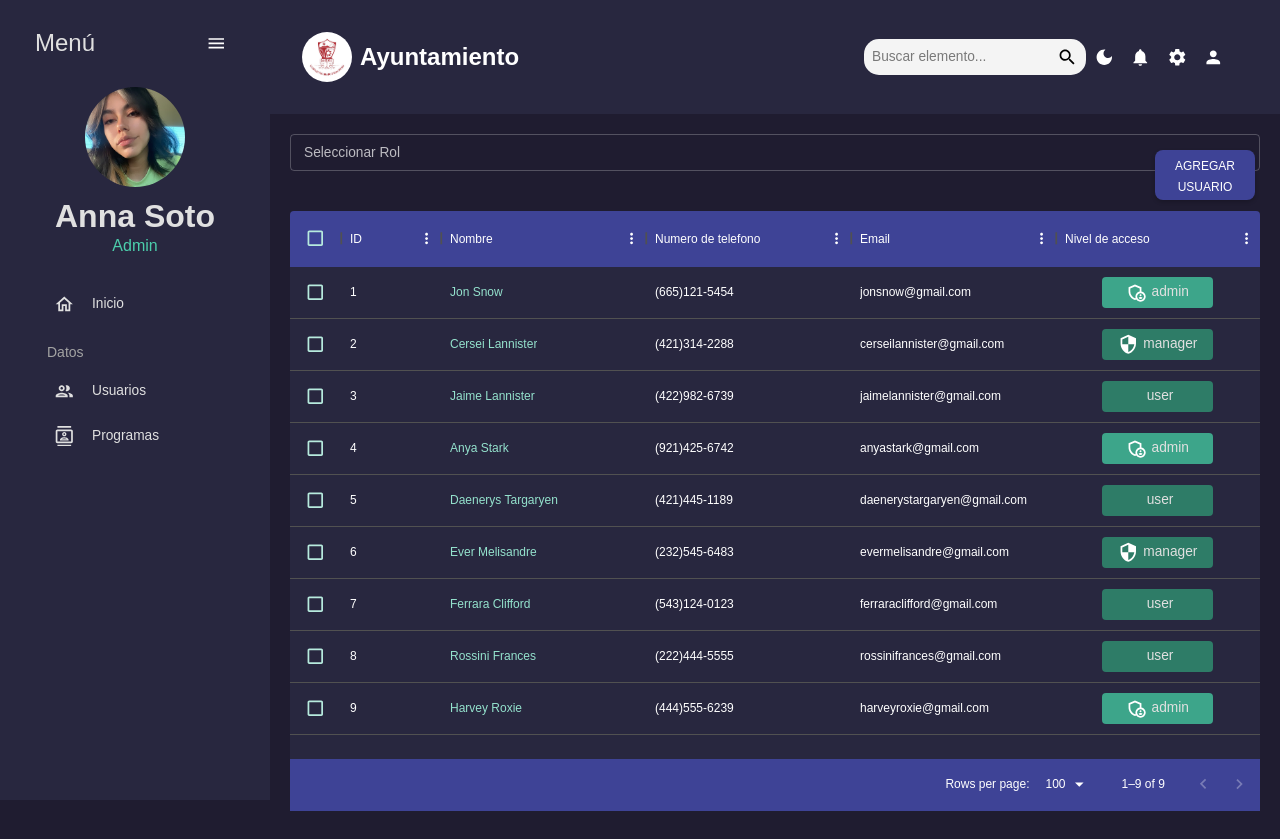
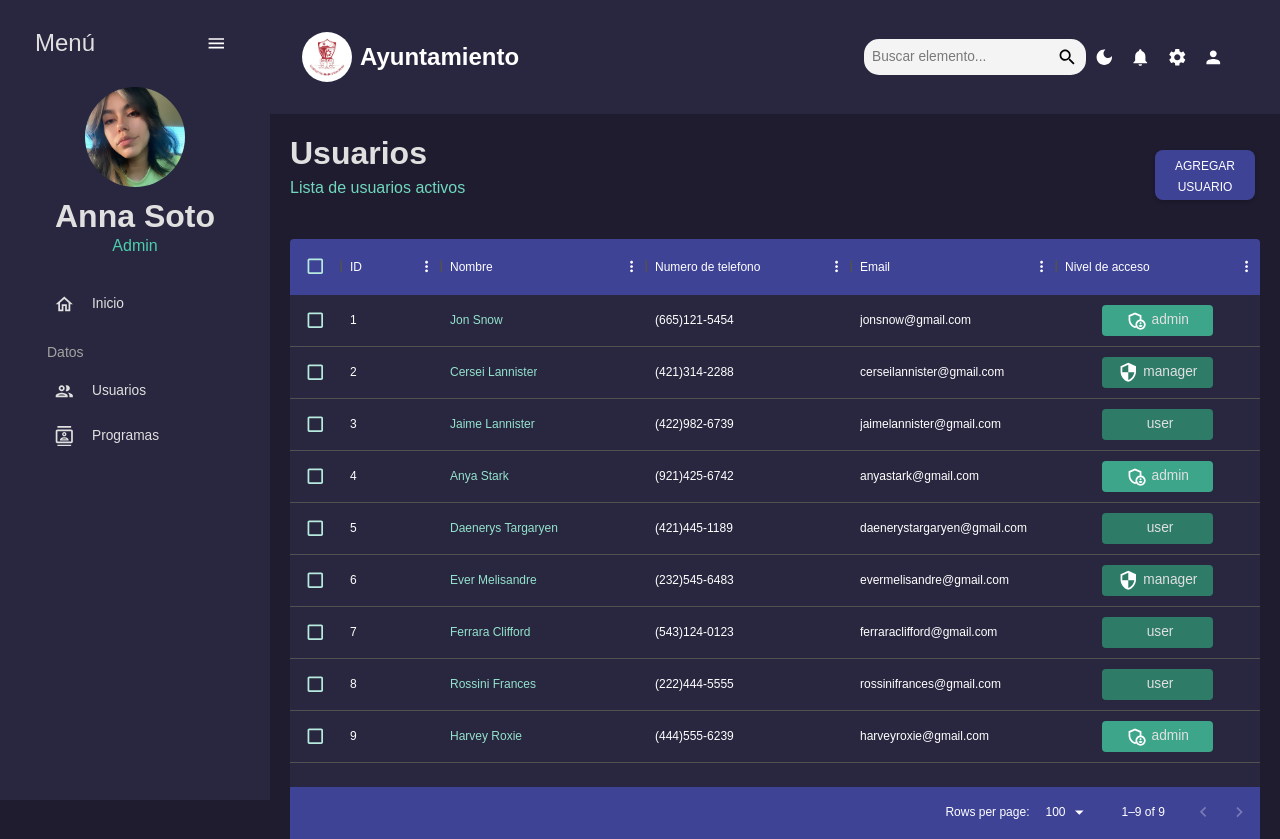
Before and after one commit to xKouen/repo-residencia, a React (Create React App) app: page /user in a window 1280 px wide. Before the commit the page ends 811 px from the top, so only its background shows below. Built offline with nearby package versions, Linux system fonts and the light colour scheme.

Commit message:
errores resueltos

```diff
--- a/src/components/header.jsx
+++ b/src/components/header.jsx
@@ -1,20 +1,24 @@
-import { MenuItem, Select, InputLabel, FormControl } from "@mui/material";
+import { Typography, Box, useTheme } from "@mui/material";
+import { tokens } from "../theme";
 
-export default function SelectUser({ value, onChange }) {
+const Header = ({ title, subtitle }) => {
+  const theme = useTheme();
+  const colors = tokens(theme.palette.mode);
   return (
-    <FormControl variant="outlined" size="small" fullWidth>
-      <InputLabel htmlFor="user-role">Seleccionar Rol</InputLabel>
-      <Select
-        onChange={onChange}
-        name="role"
-        value={value}
-        label="Seleccionar Rol"
-        id="user-role"
+    <Box mb="30px">
+      <Typography
+        variant="h2"
+        color={colors.grey[100]}
+        fontWeight="bold"
+        sx={{ m: "0 0 5px 0" }}
       >
-        <MenuItem value="admin">Admin</MenuItem>
-        <MenuItem value="manager">Manager</MenuItem>
-        <MenuItem value="user">Usuario</MenuItem>
-      </Select>
-    </FormControl>
+        {title}
+      </Typography>
+      <Typography variant="h5" color={colors.greenAccent[400]}>
+        {subtitle}
+      </Typography>
+    </Box>
   );
-}
+};
+
+export default Header;
--- /dev/null
+++ b/src/components/selectUser/index.jsx
@@ -0,0 +1,20 @@
+import { MenuItem, Select, InputLabel, FormControl } from "@mui/material";
+
+export default function SelectUser({ value, onChange }) {
+  return (
+    <FormControl variant="outlined" size="small" fullWidth>
+      <InputLabel htmlFor="user-role">Seleccionar Rol</InputLabel>
+      <Select
+        onChange={onChange}
+        name="role"
+        value={value}
+        label="Seleccionar Rol"
+        id="user-role"
+      >
+        <MenuItem value="admin">Admin</MenuItem>
+        <MenuItem value="manager">Manager</MenuItem>
+        <MenuItem value="user">Usuario</MenuItem>
+      </Select>
+    </FormControl>
+  );
+}
--- a/src/scenes/users/index.jsx
+++ b/src/scenes/users/index.jsx
@@ -8,7 +8,7 @@
 import SecurityOutlinedIcon from "@mui/icons-material/SecurityOutlined";
 import Header from "../../components/header";
 import "react-pro-sidebar/dist/css/styles.css";
-
+import SelectUser from "../../components/selectUser";
 const User = () => {
   const theme = useTheme();
   const colors = tokens(theme.palette.mode);
@@ -105,6 +105,7 @@
     <Box m="20px">
 
     <Header title="Usuarios" subtitle="Lista de usuarios activos" />
+
     <Box
       m="40px 0 0 0"
       height="75vh"
@@ -200,7 +201,7 @@
             size="small"
             label="Email"
           />
-          {/*<SelectUser value={userData.role} onChange={handleChange} />*/}
+          <SelectUser value={userData.role} onChange={handleChange} />
         </DialogContent>
         <DialogActions>
           <Button onClick={handleCloseModal} color="primary">
```
